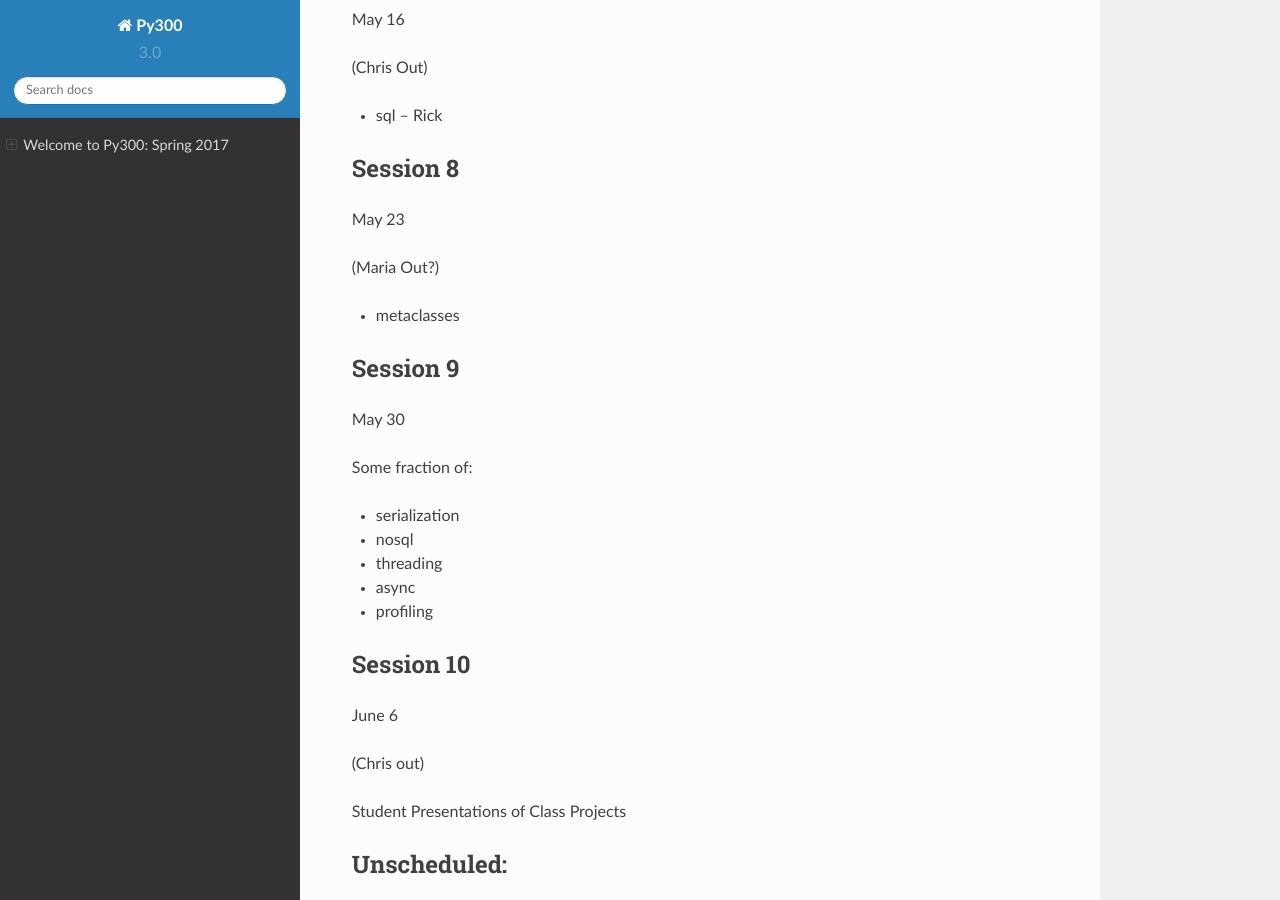
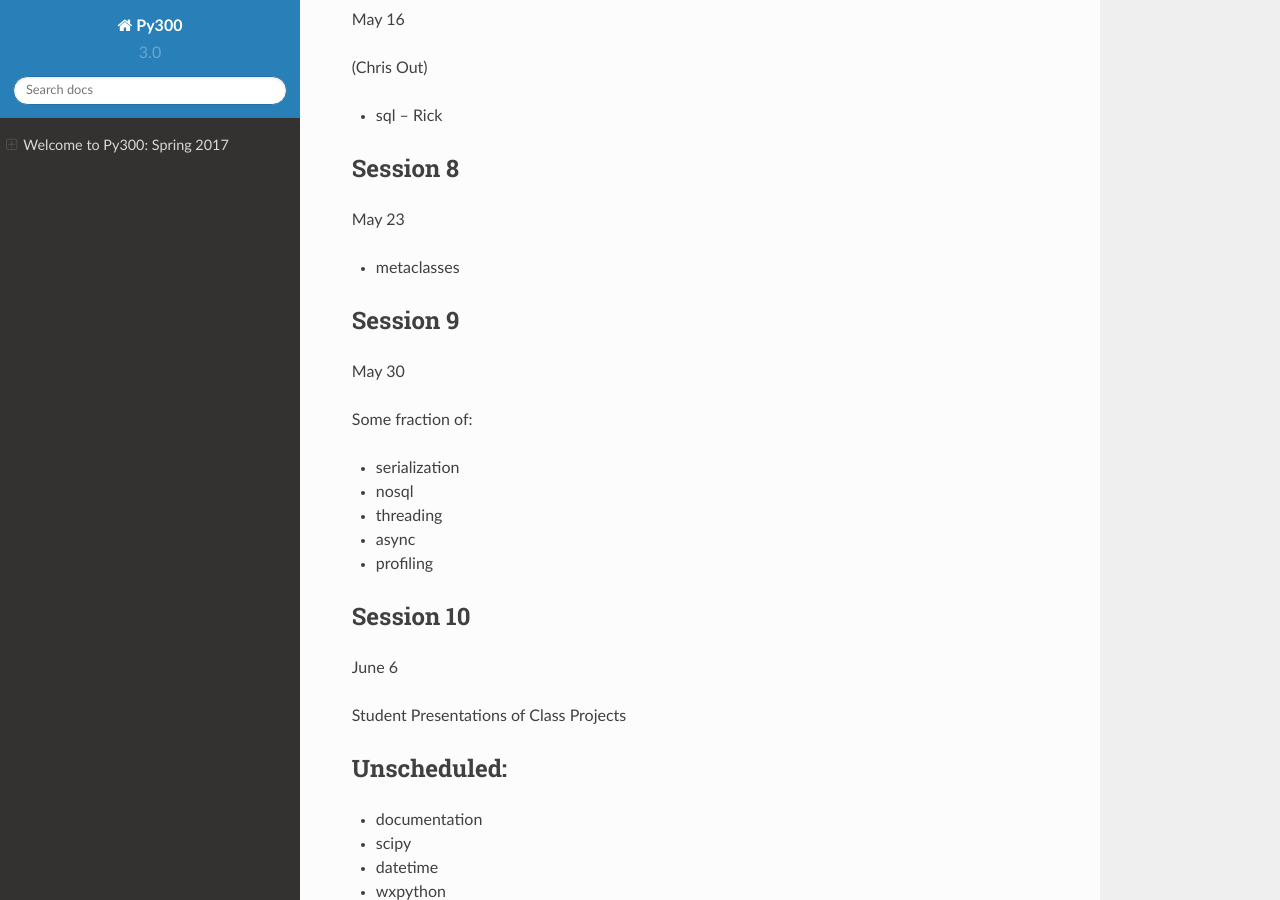
Before and after one commit to UWPCE-PythonCert/Py300-Spring2017, a Sphinx documentation site: the page built from source/index.rst, in a window 1280 px wide and 900 px high, scrolled down 1464 px. Built offline with Sphinx 7.4.7 and the Read the Docs theme 2.0.0, drawn with Linux system fonts in a browser that asks for light colours.

Commit message:
removed notes about missing classes...

```diff
--- a/source/index.rst
+++ b/source/index.rst
@@ -103,8 +103,6 @@ Session 8
 
 May 23
 
-(Maria Out?)
-
 .. rst-class:: left
 
   - :ref:`metaclasses`
@@ -135,8 +133,6 @@ Session 10
 ==========
 
 June 6
-
-(Chris out)
 
 .. rst-class:: left
 
```
